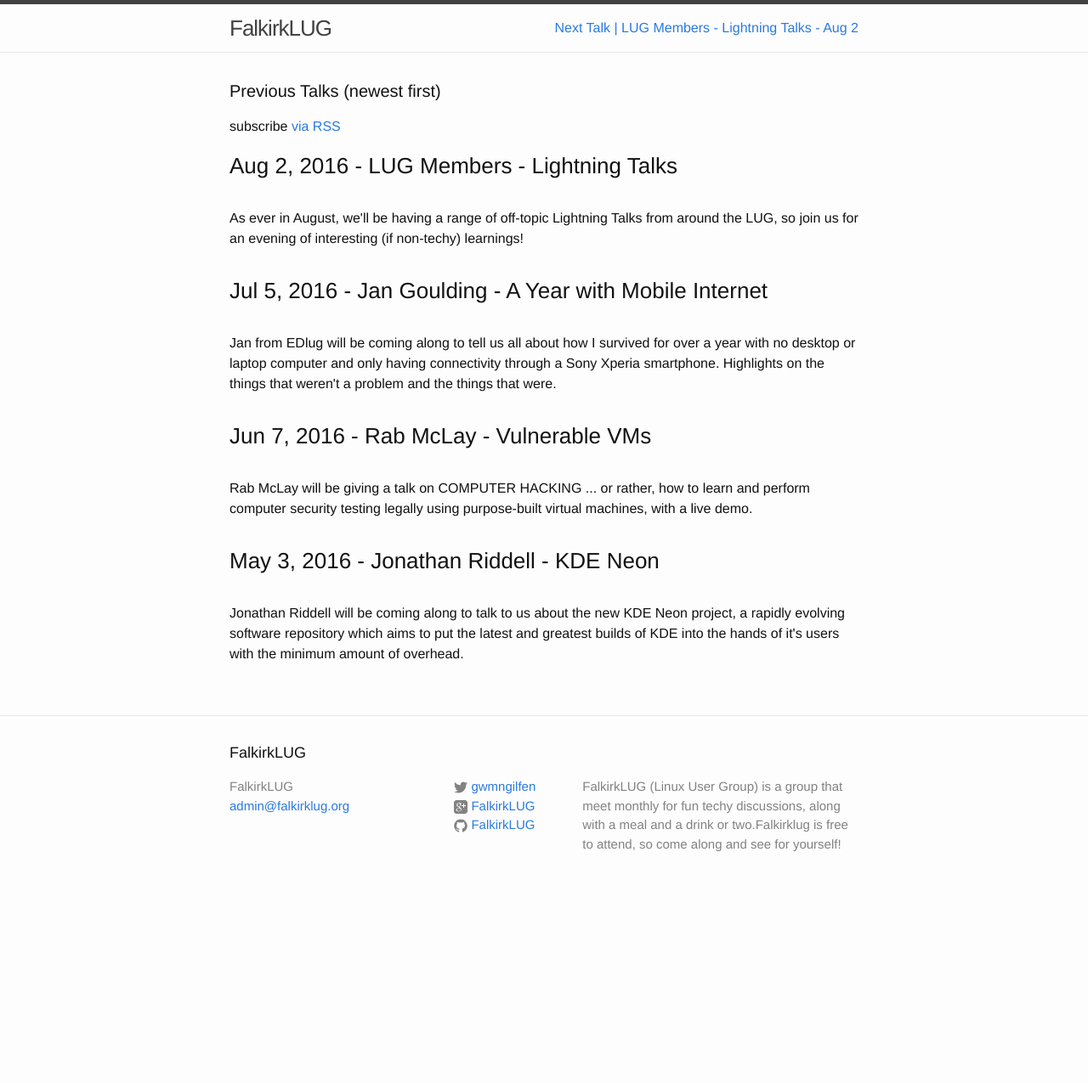
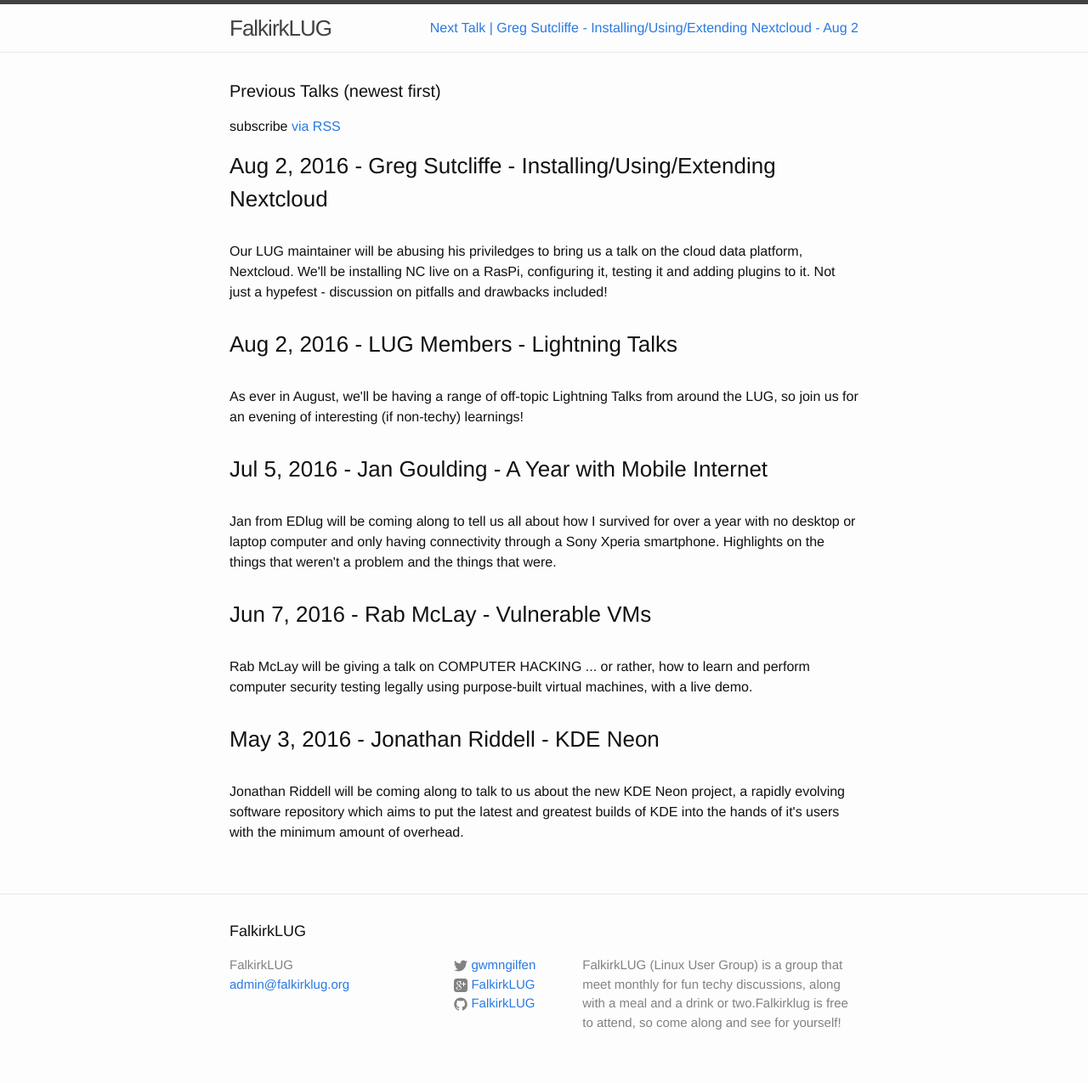
Before and after one commit to FalkirkLUG/FalkirkLUG.github.io, a Jekyll site: the page built from talks.md, in a window 1280 px wide. Shown: the whole page at 85% size. Built offline with Jekyll 4.4.1, drawn with Linux system fonts in a browser that asks for light colours; before the commit the page ends 1065 px from its top, so only the background shows below that.

Commit message:
Add September talk

```diff
--- a/_data/talks.yml
+++ b/_data/talks.yml
@@ -28,3 +28,11 @@
     As ever in August, we'll be having a range of off-topic Lightning Talks from
     around the LUG, so join us for an evening of interesting (if non-techy)
     learnings!
+- speaker: 'Greg Sutcliffe'
+  title:   'Installing/Using/Extending Nextcloud'
+  date: 2016-08-02
+  description: |
+    Our LUG maintainer will be abusing his priviledges to bring us a talk on the
+    cloud data platform, Nextcloud. We'll be installing NC live on a RasPi,
+    configuring it, testing it and adding plugins to it. Not just a hypefest -
+    discussion on pitfalls and drawbacks included!
```
